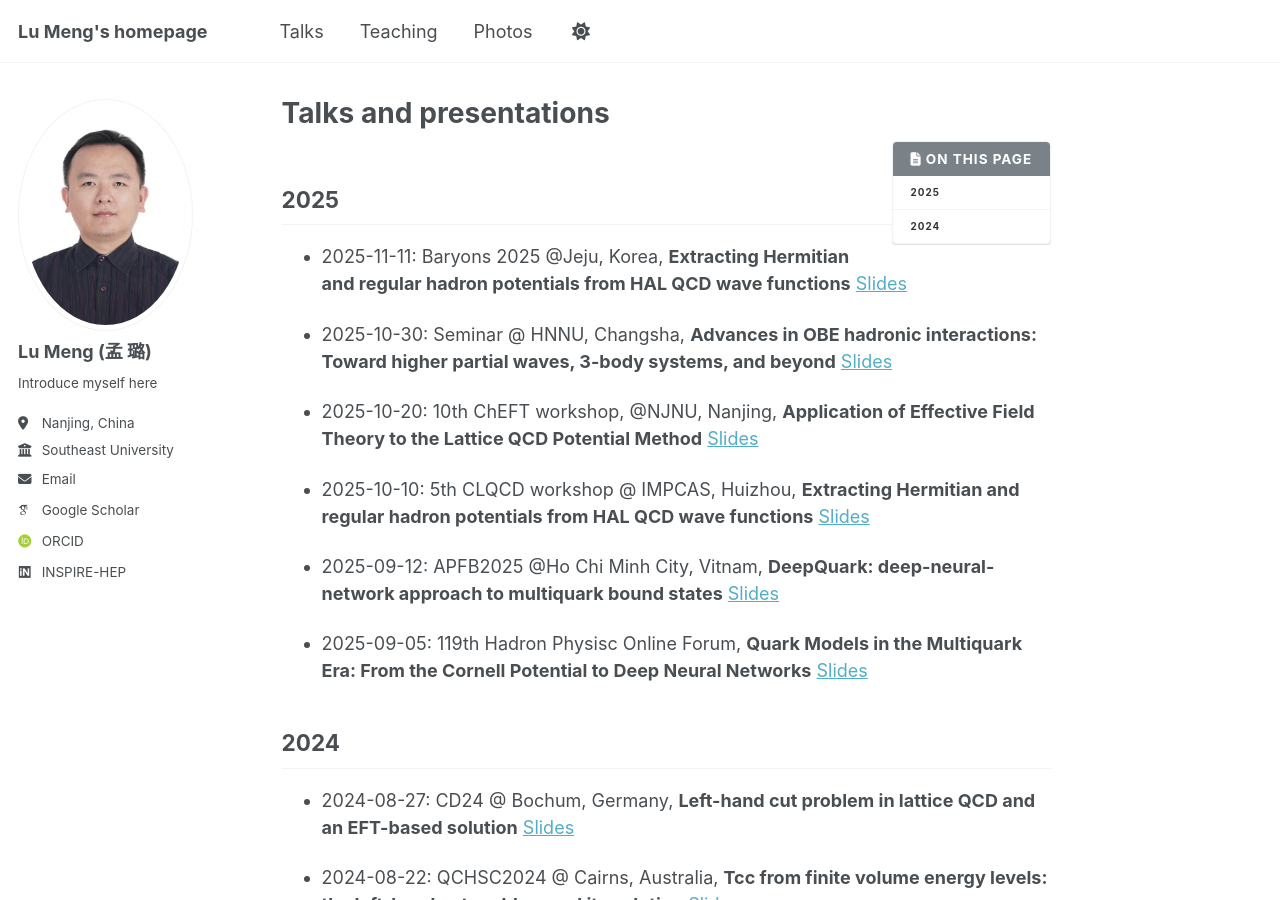
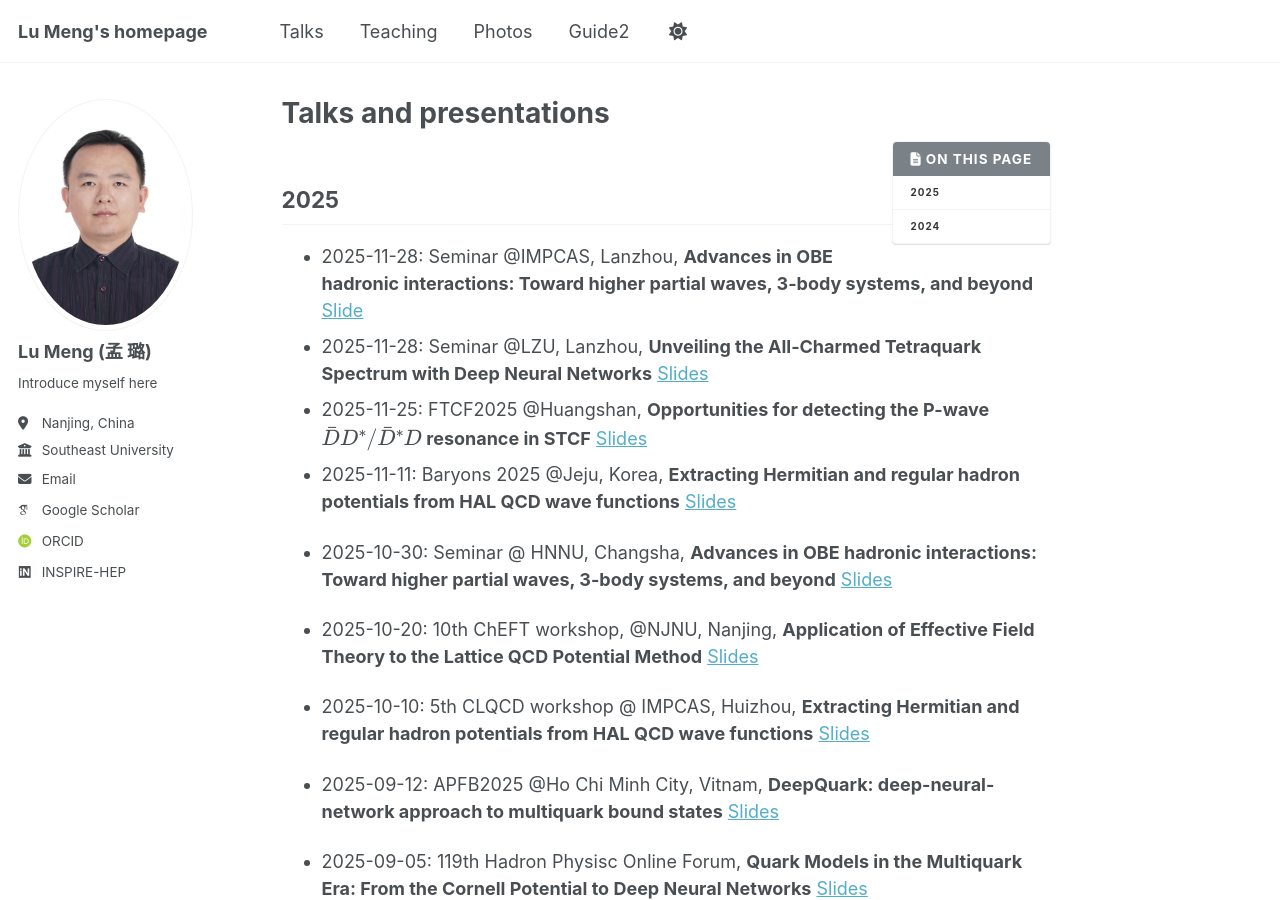
Before and after one commit to dreamwaymeng/dreamwaymeng.github.io, a Jekyll site: the page built from _pages/mytalks.md, in a window 1280 px wide and 900 px high. Built offline with Jekyll 4.4.1, drawn with Linux system fonts in a browser that asks for light colours; some web fonts are replaced; a script that is not in the unit is left out.

Commit message:
add_new_talks

```diff
--- a/_data/navigation.yml
+++ b/_data/navigation.yml
@@ -29,5 +29,5 @@ main:
   # - title: "CV2"
   #   url: /cv-json/
 
-  # - title: "Guide2"
-  #   url: /markdown/
+  - title: "Guide2"
+    url: /markdown/
--- a/_pages/mytalks.md
+++ b/_pages/mytalks.md
@@ -11,6 +11,9 @@ redirect_from:
 
 
 ## 2025
+* 2025-11-28: Seminar @IMPCAS, Lanzhou, **Advances in OBE hadronic interactions: Toward higher partial waves, 3-body systems, and beyond** [Slide](../files/LMeng_at_IMPCAS_OBE.pdf)
+* 2025-11-28: Seminar @LZU, Lanzhou, **Unveiling the All-Charmed Tetraquark Spectrum with Deep Neural Networks** [Slides](../files/LZU.pdf)
+* 2025-11-25: FTCF2025 @Huangshan, **Opportunities for detecting the P-wave \\(\bar{D}D^* / \bar{D}^*D\\)  resonance in STCF** [Slides](https://indico.pnp.ustc.edu.cn/event/4580/contributions/30850/)
 * 2025-11-11: Baryons 2025 @Jeju, Korea, **Extracting Hermitian and regular hadron potentials from HAL QCD wave functions** [Slides](https://indico.cern.ch/event/1339154/contributions/6688809/)
 
 * 2025-10-30: Seminar @ HNNU, Changsha, **Advances in OBE hadronic interactions: Toward higher partial waves, 3-body systems, and beyond** [Slides](../files/LMeng_at_HNNU_OBE.pdf)
@@ -27,8 +30,8 @@ redirect_from:
 
 ## 2024
 
-* 2024-08-27: CD24 @ Bochum, Germany, **Left-hand cut problem in lattice QCD and an EFT-based solution** [Slides](https://indico.global/event/12671/contributions/112883/)
+* 2024-08-27: CD24 @ Bochum, Germany, **Left-hand cut problem in lattice QCD and an EFT-based solution** [Slides](https://www.indico.tp2.ruhr-uni-bochum.de/event/2/contributions/71/)
 
-* 2024-08-22: QCHSC2024 @ Cairns, Australia, **Tcc from finite volume energy levels: the left-hand cut problem and its solution** [Slides](https://www.indico.tp2.ruhr-uni-bochum.de/event/2/contributions/71/)
+* 2024-08-22: QCHSC2024 @ Cairns, Australia, **Tcc from finite volume energy levels: the left-hand cut problem and its solution** [Slides](https://indico.global/event/12671/contributions/112883/)
 
 **....**
```
Also changed, not shown: _pages/about.md (+2 -2 lines), 2 other files.
